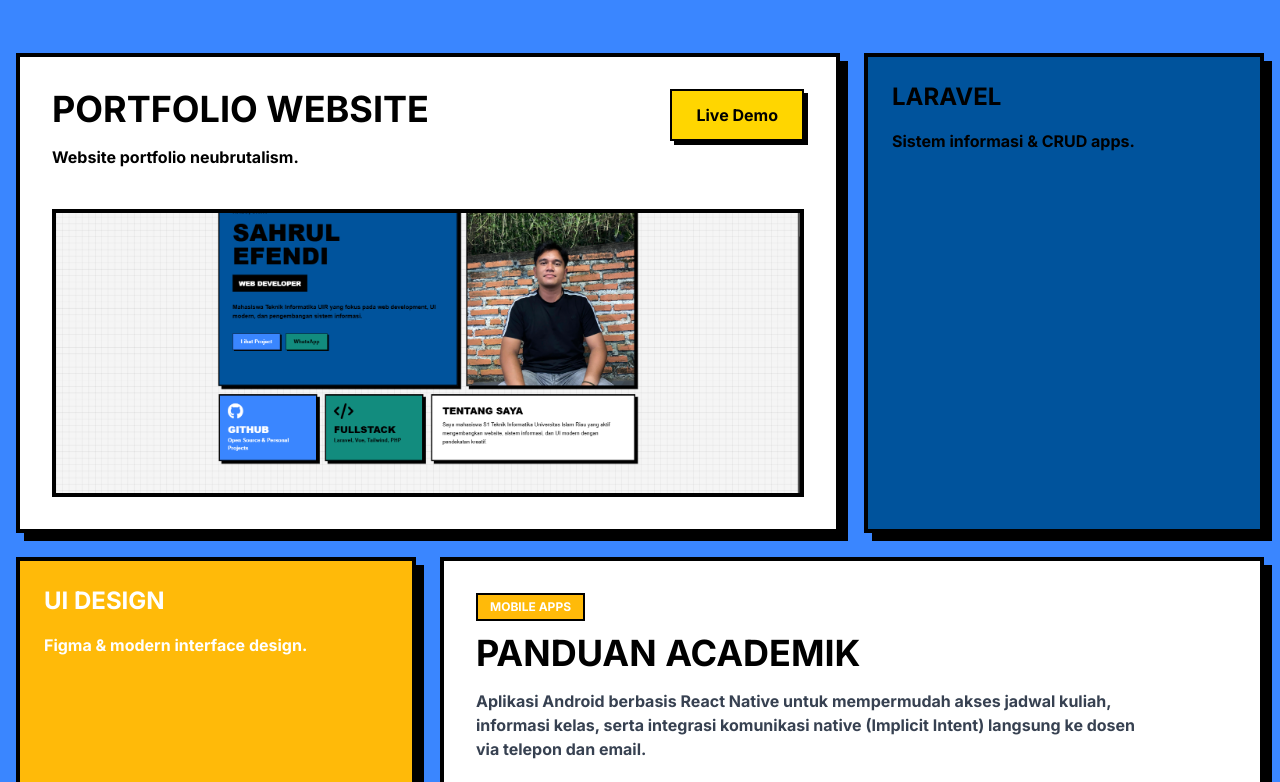
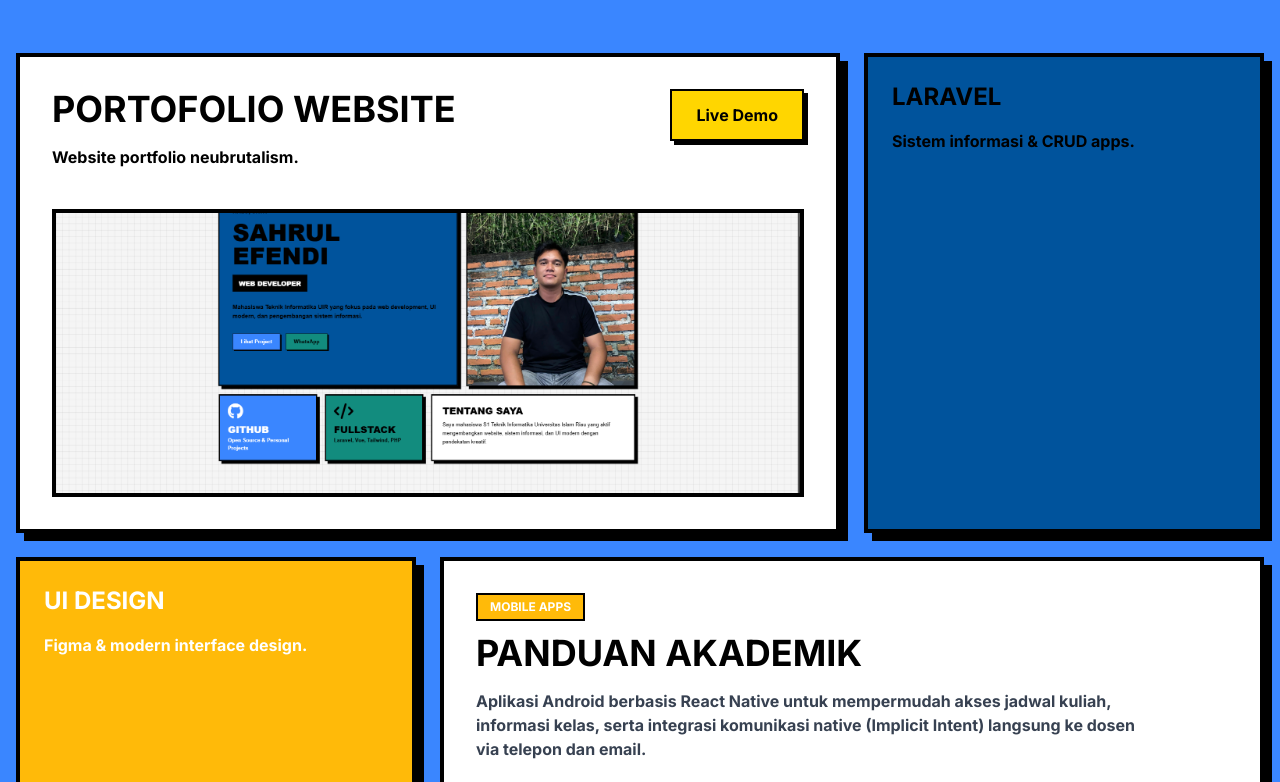
Before and after one commit to sahrulefd/portofolioSahrulEfendi, a plain HTML site: page index.html in a window 1280 px wide. Shown: the part 1151-1933 px from the top of the page. Drawn offline with nearby package versions, Linux system fonts and the light colour scheme.

Commit message:
update caption

```diff
--- a/index.html
+++ b/index.html
@@ -617,7 +617,7 @@ function closeCertificateModal() {
         <div class="bento-card col-span-12 lg:col-span-8 bg-white p-8">
           <div class="flex justify-between items-start flex-wrap gap-6">
             <div>
-              <h3 class="text-4xl font-black uppercase mb-4">Portfolio Website</h3>
+              <h3 class="text-4xl font-black uppercase mb-4">Portofolio Website</h3>
               <p class="font-bold max-w-2xl">Website portfolio neubrutalism.</p>
             </div>
             <a href="https://www.sahrulefendi.my.id" target="_blank" class="neo-btn px-6 py-3">Live Demo</a>
@@ -646,7 +646,7 @@ function closeCertificateModal() {
               <div class="inline-block bg-neo-pink text-white px-3 py-1 border-2 border-black text-xs font-black uppercase mb-3">
                 Mobile Apps
               </div>
-              <h3 class="text-4xl font-black uppercase mb-4">Panduan Academik</h3>
+              <h3 class="text-4xl font-black uppercase mb-4">Panduan Akademik</h3>
               <p class="font-bold max-w-2xl text-gray-700">
                 Aplikasi Android berbasis React Native untuk mempermudah akses jadwal kuliah,
                 informasi kelas, serta integrasi komunikasi native (Implicit Intent) langsung ke dosen via telepon dan email.
```
